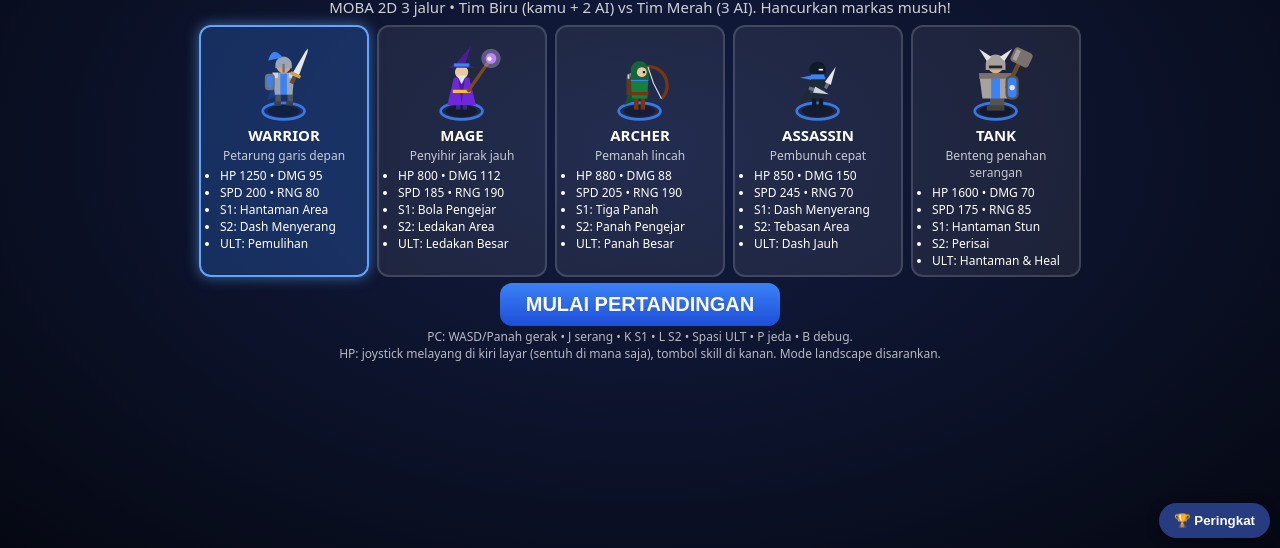
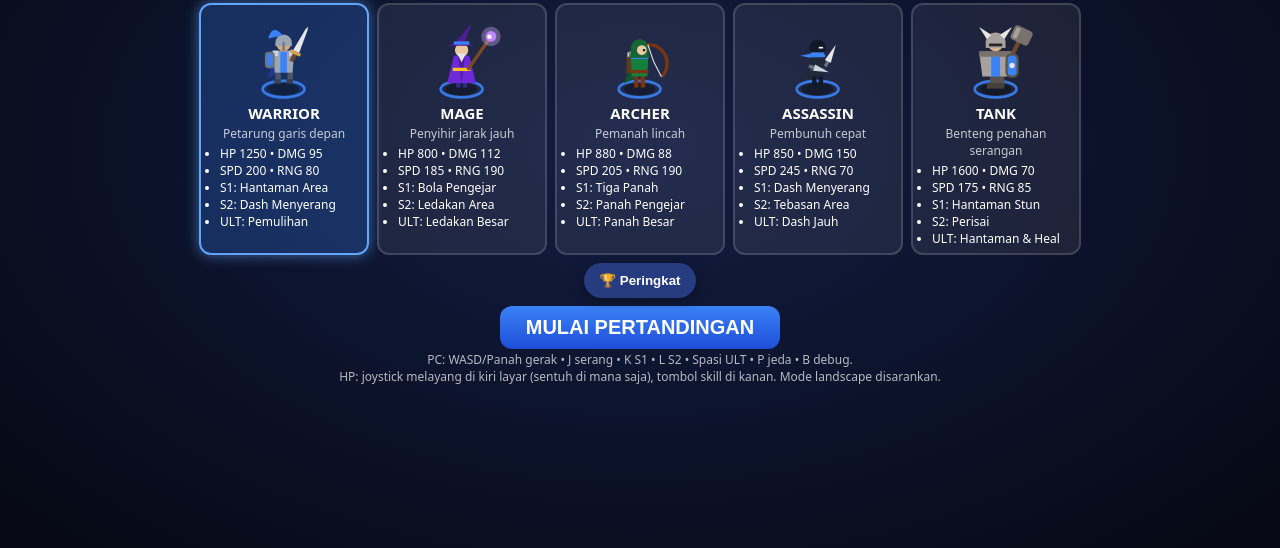
Before and after one commit to vexelkang-cell/gamepai, a plain HTML site: page games/vexel-legend/index.html in a window 1280 px wide. Shown: the part 252-800 px from the top of the page. Drawn offline with Linux system fonts and the light colour scheme; no server answers.

Commit message:
Move VEXEL LEGEND leaderboard button to hero selection menu

```diff
--- a/games/vexel-legend/index.html
+++ b/games/vexel-legend/index.html
@@ -1613,5 +1613,27 @@ function boot() {
 }
 boot();
 </script>
+<script>
+/* Pindahkan tombol peringkat ke layar pemilihan hero; ikut tersembunyi saat gameplay. */
+(function(){
+  const placeLeaderboard=()=>{
+    const panel=document.getElementById('vexel-leaderboard-panel');
+    const cards=document.getElementById('cards');
+    const menu=document.getElementById('menu');
+    if(!panel||!cards||!menu) return false;
+    if(panel.parentElement!==menu) cards.insertAdjacentElement('afterend',panel);
+    panel.style.cssText += ';position:relative!important;left:auto!important;right:auto!important;top:auto!important;bottom:auto!important;margin:8px auto 2px!important;width:max-content;max-width:100%;z-index:11';
+    const toggle=panel.querySelector('#vexel-lb-toggle');
+    if(toggle) toggle.style.cssText += ';display:block;margin:0 auto';
+    const content=panel.querySelector('#vexel-lb-content');
+    if(content) content.style.maxHeight='28vh';
+    return true;
+  };
+  if(!placeLeaderboard()){
+    const observer=new MutationObserver(()=>{if(placeLeaderboard()) observer.disconnect();});
+    observer.observe(document.body,{childList:true,subtree:true});
+  }
+})();
+</script>
 <script src="/vexel-leaderboard.js" data-game-id="vexel-legend" defer></script></body>
 </html>
```
